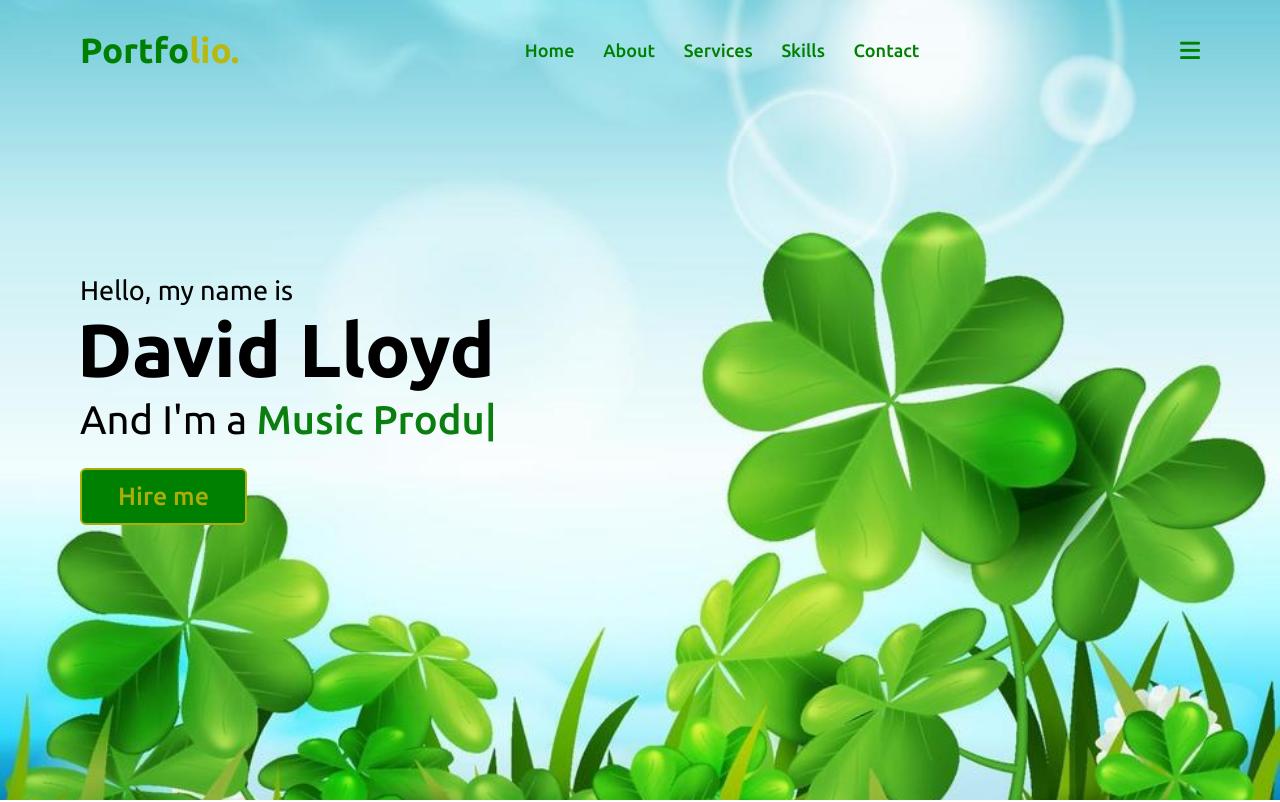
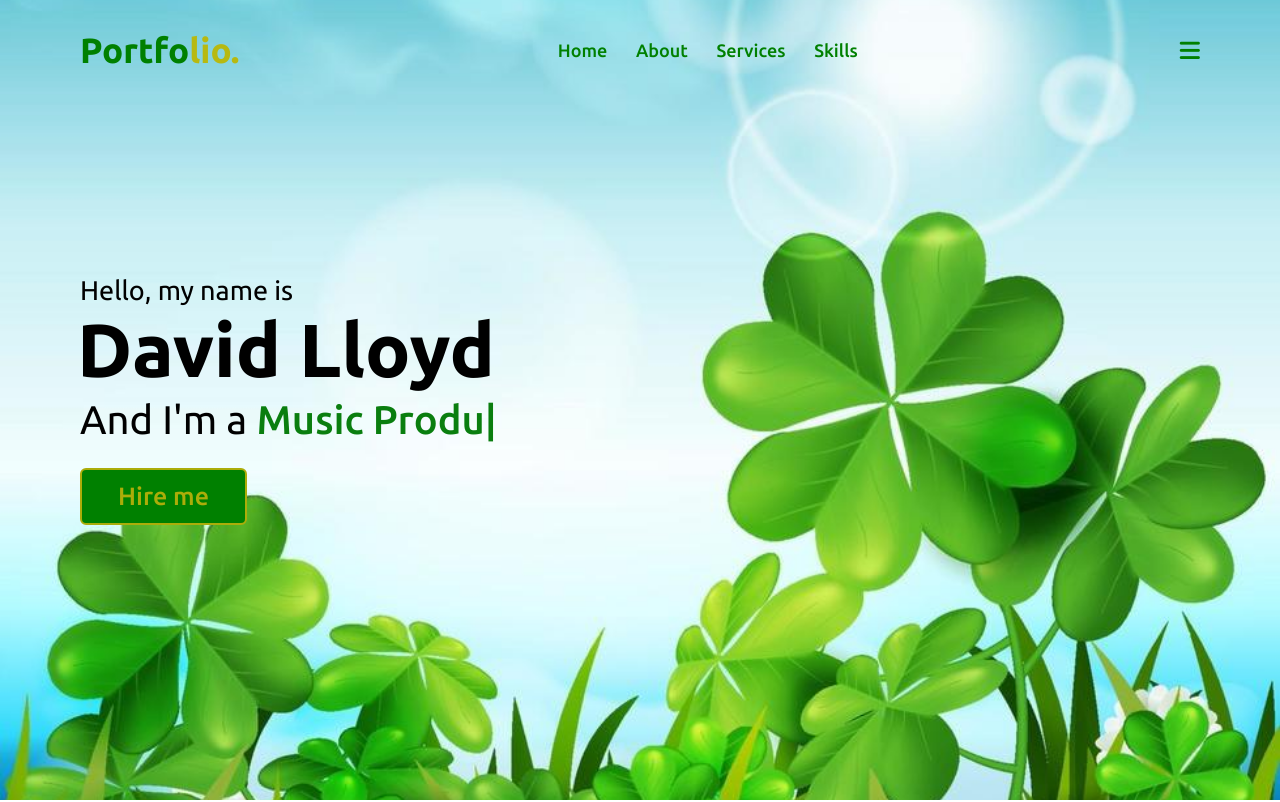
Before and after one commit to CrashedOut93/Portfolio, a website: page index.html in a window 1280 px wide. Shown: the top 802 px of the page. Drawn offline with nearby package versions, Linux system fonts and the light colour scheme.

Commit message:
Update index.html

```diff
--- a/index.html
+++ b/index.html
@@ -23,7 +23,7 @@
                     <li><a href="#about" class="menu-btn">About</a></li>
                     <li><a href="#services" class="menu-btn">Services</a></li>
                     <li><a href="#skills" class="menu-btn">Skills</a></li>
-                    <li><a href="#contact" class="menu-btn">Contact</a></li>
+                    <li><a href="#contact" class="menu-btn"></a></li>
                 </ul>
                     <div class="menu-btn">
                         <i class="fas fa-bars"></i>
```
